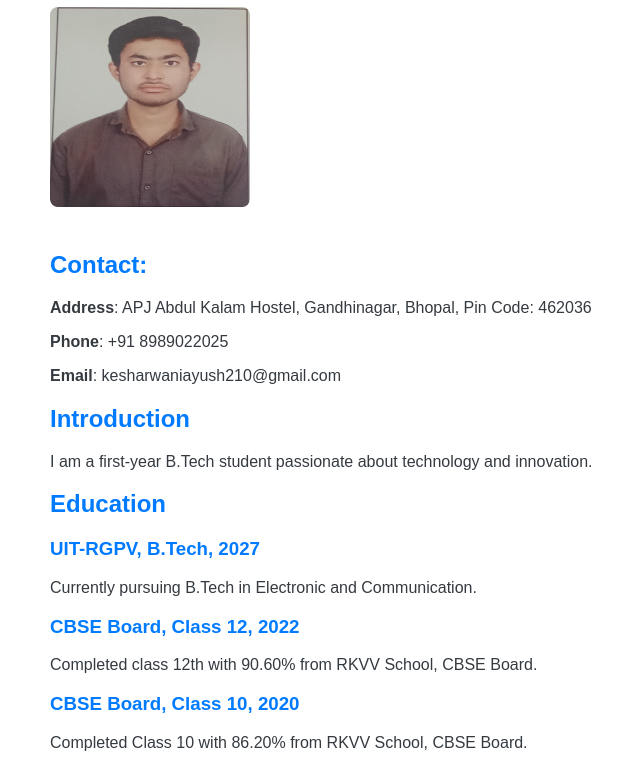
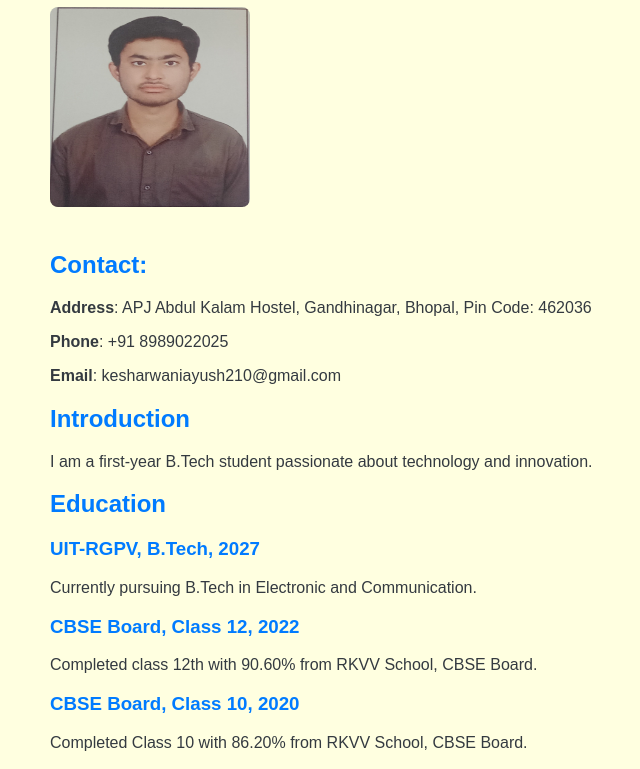
Before and after one commit to Ayush9002/Index.html, a plain HTML site: page index.html in a window 1280 px wide. Shown: the part 93-862 px from the top of the page, without its empty margins (200-840 px from the left). Drawn offline with Linux system fonts and the light colour scheme.

Commit message:
Update index.html

```diff
--- a/index.html
+++ b/index.html
@@ -9,7 +9,7 @@
     <style>
         body {
             font-family: 'Arial', sans-serif;
-            background-color: #FFFFEO;
+            background-color: #FFFFE0;
             color: #343a40;
             margin: 0;
             padding: 20px;
```
